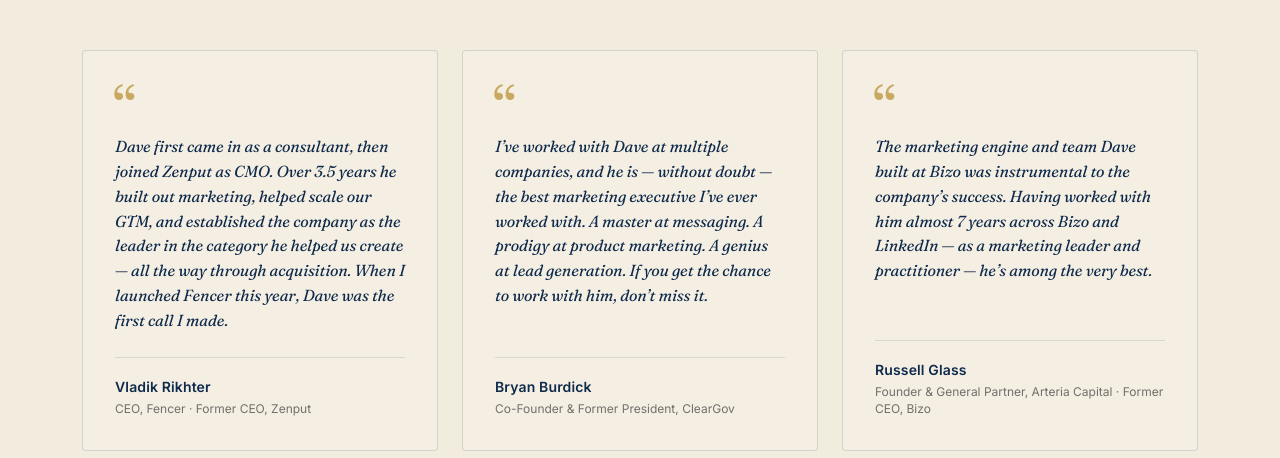
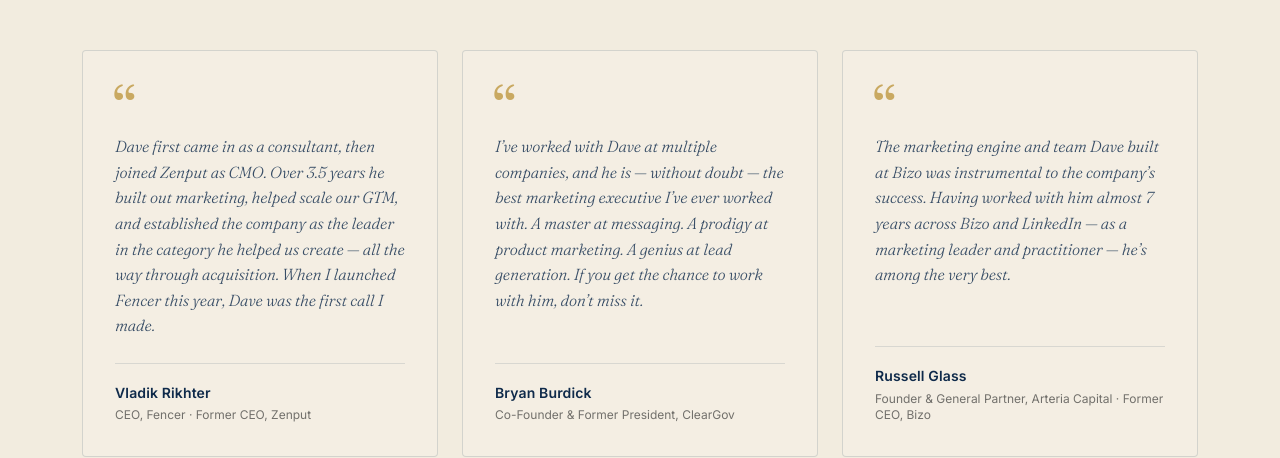
Before and after one commit to dhkarel/Marketing-website-for-Message-Motion, a plain HTML site: page index.html in a window 1280 px wide. Shown: the part 6240-6698 px from the top of the page. Drawn offline with Linux system fonts and the light colour scheme.

Commit message:
Soften testimonial quote text (lighter weight, 82% navy)

```diff
--- a/index.html
+++ b/index.html
@@ -14,7 +14,7 @@
   <link rel="preconnect" href="https://fonts.googleapis.com">
   <link rel="preconnect" href="https://fonts.gstatic.com" crossorigin>
   <link href="https://fonts.googleapis.com/css2?family=Fraunces:ital,opsz,wght@0,9..144,300;0,9..144,400;0,9..144,500;0,9..144,600;1,9..144,300;1,9..144,400&family=Inter:wght@400;500;600&display=swap" rel="stylesheet">
-  <link rel="stylesheet" href="styles.css?v=20" />
+  <link rel="stylesheet" href="styles.css?v=21" />
 </head>
 <body>
 
--- a/styles.css
+++ b/styles.css
@@ -722,11 +722,11 @@
 }
 .quote-card blockquote p {
   font-family: var(--serif);
-  font-weight: 400;
+  font-weight: 300;
   font-style: italic;
   font-size: 16px;
-  line-height: 1.55;
-  color: var(--navy);
+  line-height: 1.6;
+  color: rgba(15, 42, 74, 0.82);
   margin: 0;
   letter-spacing: -0.005em;
 }
```
